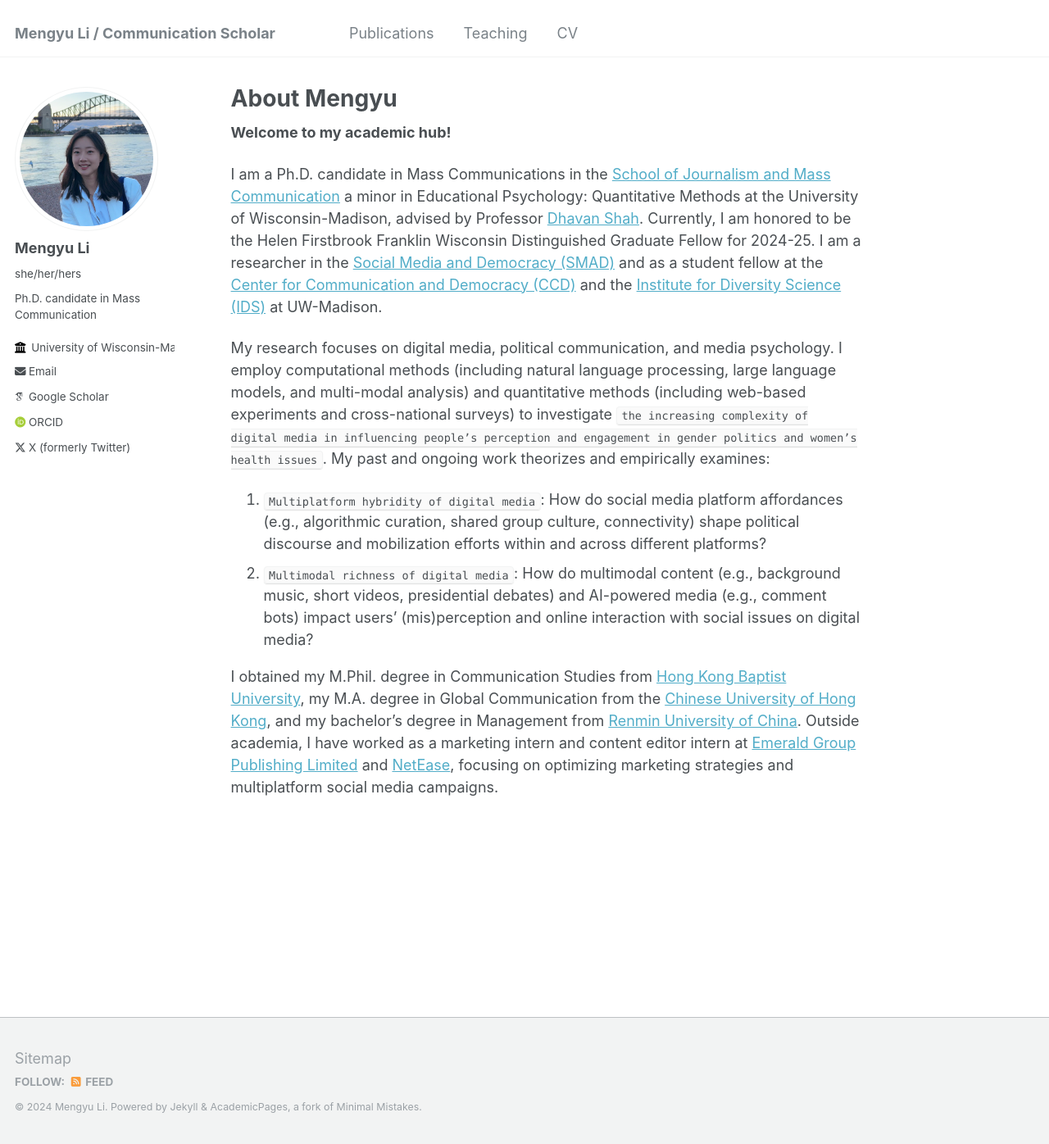
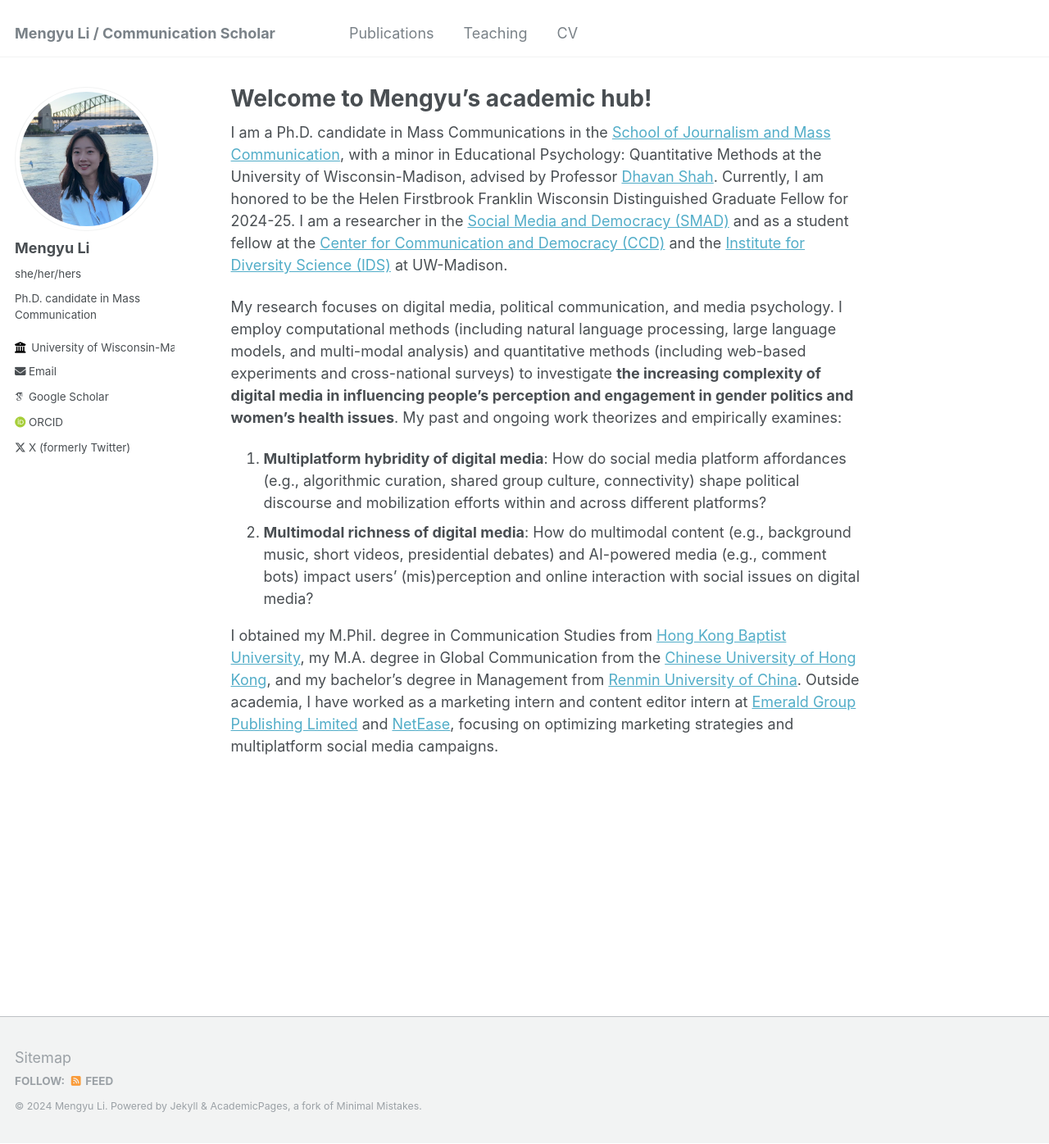
Before and after one commit to im-mengyuli/im-mengyuli.github.io, a Jekyll site: the page built from _pages/about.md, in a window 1280 px wide and 1396 px high. Shown: the whole window at 82% size. Built offline with Jekyll 4.4.1, drawn with Linux system fonts in a browser that asks for light colours; some web fonts are replaced.

Commit message:
Update about.md

```diff
--- a/_pages/about.md
+++ b/_pages/about.md
@@ -1,19 +1,17 @@
 ---
 permalink: /
-title: "About Mengyu"
+title: "Welcome to Mengyu's academic hub!"
 author_profile: true
 redirect_from:
   - /about/
   - /about.html
 ---
 
-**Welcome to my academic hub!**
+I am a Ph.D. candidate in Mass Communications in the [School of Journalism and Mass Communication](https://journalism.wisc.edu/), with a minor in Educational Psychology: Quantitative Methods at the University of Wisconsin-Madison, advised by Professor [Dhavan Shah](https://journalism.wisc.edu/news/staff/dhavan-v-shah/). Currently, I am honored to be the Helen Firstbrook Franklin Wisconsin Distinguished Graduate Fellow for 2024-25. I am a researcher in the [Social Media and Democracy (SMAD)](https://mcrc.journalism.wisc.edu/groups/smad/) and as a student fellow at the [Center for Communication and Democracy (CCD)](https://ccd.journalism.wisc.edu/) and the [Institute for Diversity Science (IDS)](https://ids.wisc.edu/) at UW-Madison.
 
-I am a Ph.D. candidate in Mass Communications in the [School of Journalism and Mass Communication](https://journalism.wisc.edu/) a minor in Educational Psychology: Quantitative Methods at the University of Wisconsin-Madison, advised by Professor [Dhavan Shah](https://journalism.wisc.edu/news/staff/dhavan-v-shah/). Currently, I am honored to be the Helen Firstbrook Franklin Wisconsin Distinguished Graduate Fellow for 2024-25. I am a researcher in the [Social Media and Democracy (SMAD)](https://mcrc.journalism.wisc.edu/groups/smad/) and as a student fellow at the [Center for Communication and Democracy (CCD)](https://ccd.journalism.wisc.edu/) and the [Institute for Diversity Science (IDS)](https://ids.wisc.edu/) at UW-Madison.
+My research focuses on digital media, political communication, and media psychology. I employ computational methods (including natural language processing, large language models, and multi-modal analysis) and quantitative methods (including web-based experiments and cross-national surveys) to investigate **the increasing complexity of digital media in influencing people’s perception and engagement in gender politics and women’s health issues**. My past and ongoing work theorizes and empirically examines:
 
-My research focuses on digital media, political communication, and media psychology. I employ computational methods (including natural language processing, large language models, and multi-modal analysis) and quantitative methods (including web-based experiments and cross-national surveys) to investigate `the increasing complexity of digital media in influencing people’s perception and engagement in gender politics and women’s health issues`. My past and ongoing work theorizes and empirically examines:
-
-1. `Multiplatform hybridity of digital media`: How do social media platform affordances (e.g., algorithmic curation, shared group culture, connectivity) shape political discourse and mobilization efforts within and across different platforms?
-2. `Multimodal richness of digital media`: How do multimodal content (e.g., background music, short videos, presidential debates) and AI-powered media (e.g., comment bots) impact users’ (mis)perception and online interaction with social issues on digital media?
+1. **Multiplatform hybridity of digital media**: How do social media platform affordances (e.g., algorithmic curation, shared group culture, connectivity) shape political discourse and mobilization efforts within and across different platforms?
+2. **Multimodal richness of digital media**: How do multimodal content (e.g., background music, short videos, presidential debates) and AI-powered media (e.g., comment bots) impact users’ (mis)perception and online interaction with social issues on digital media?
 
 I obtained my M.Phil. degree in Communication Studies from [Hong Kong Baptist University](https://www.comm.hkbu.edu.hk/comd-www/english/front/index.htm), my M.A. degree in Global Communication from the [Chinese University of Hong Kong](https://www.com.cuhk.edu.hk/), and my bachelor’s degree in Management from [Renmin University of China](https://en.ruc.edu.cn/). Outside academia, I have worked as a marketing intern and content editor intern at [Emerald Group Publishing Limited](https://www.emeraldgrouppublishing.com/) and [NetEase](https://news.163.com/world/index.html), focusing on optimizing marketing strategies and multiplatform social media campaigns.
```
